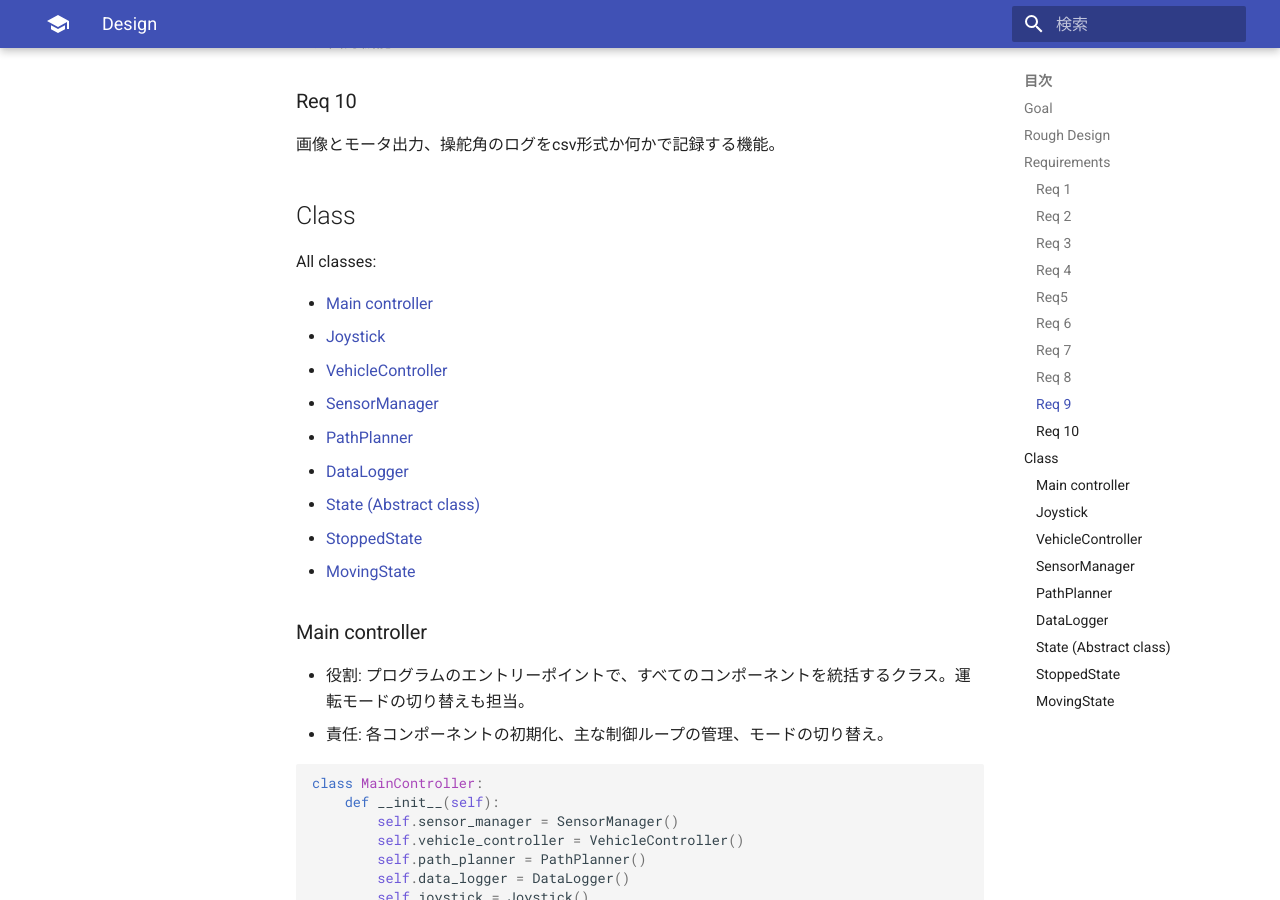
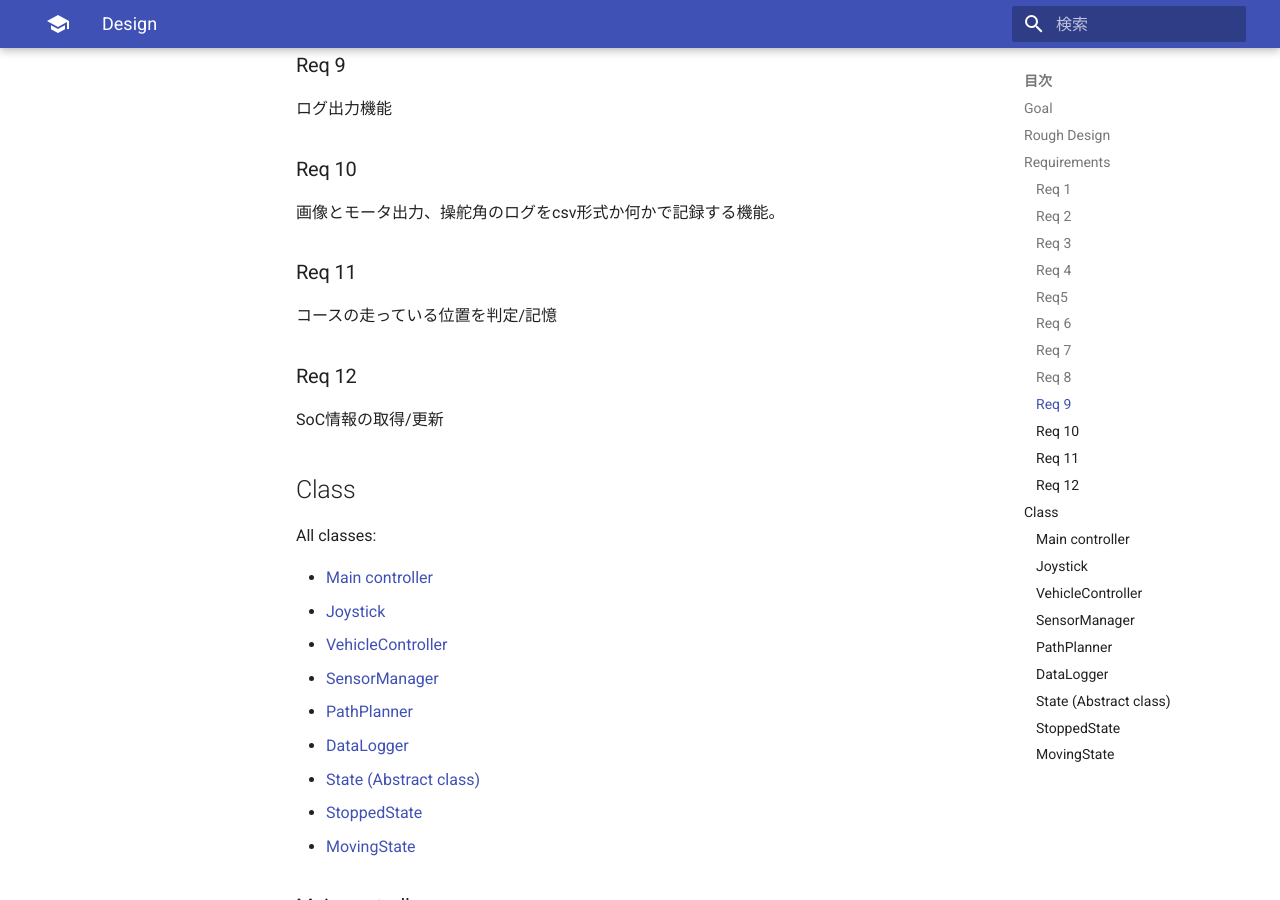
Before and after one commit to nino-kin/racecar-docs, an MkDocs documentation site: the page built from docs/design.md, in a window 1280 px wide and 900 px high, scrolled down 4531 px. Built offline with MkDocs 1.6.1 and Material for MkDocs 9.7.7, drawn with Linux system fonts in a browser that asks for light colours; some of the changed text lies outside the part shown.

Commit message:
Update design.md

```diff
--- a/docs/design.md
+++ b/docs/design.md
@@ -39,6 +39,8 @@ step1 --> step2 --> step3  --> step4  --> step5  --> step6
 - 洗濯されているプラン
 - 周回数
 - 処理負荷
+- 最後に認識した方向指示器の方向
+- SoC情報（電池のへたり具合などを監視）
 
 ### Req 2
 
@@ -180,6 +182,14 @@ def main():
 ### Req 10
 
 画像とモータ出力、操舵角のログをcsv形式か何かで記録する機能。
+
+### Req 11
+
+コースの走っている位置を判定/記憶
+
+### Req 12
+
+SoC情報の取得/更新
 
 ## Class
 
```
